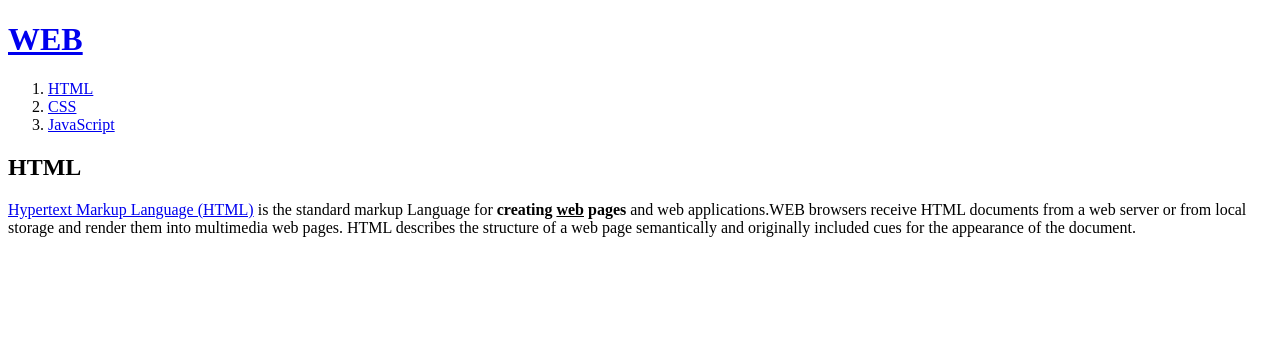
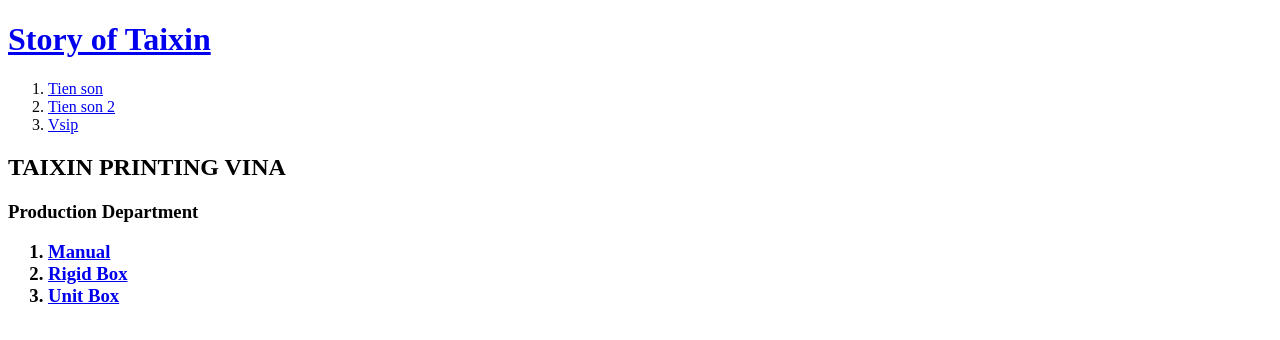
Before and after one commit to dasantea/web, a plain HTML site: page index.html in a window 1280 px wide. Drawn offline with Linux system fonts and the light colour scheme.

Commit message:
201222 change contents
History of TAIXIN

```diff
--- a/index.html
+++ b/index.html
@@ -1,21 +1,22 @@
 <!doctype html>
 <html>
 <head>
-  <title>WEB1 - html</title>
+  <title>dasantea - html</title>
   <meta charset="utf-8">
 </head>
 <body>
-  <h1><a href="index.html">WEB</a></h1>
+  <h1><a href="index.html">Story of Taixin</a></h1>
   <ol>
-    <li><a href="1.html">HTML</a></li>
-    <li><a href="2.html">CSS</a></li>
-    <li><a href="3.html">JavaScript</a></li>
+    <li><a href="1.html">Tien son</a></li>
+    <li><a href="2.html">Tien son 2</a></li>
+    <li><a href="3.html">Vsip</a></li>
   </ol>
-  <h2>HTML</h2>
-  <p><a href="https://www.w3.org/TR/html5/"
-    target="_blank" title="html5 speicification">
-Hypertext Markup Language (HTML)</a> is the standard markup Language
-for <strong>creating <u>web</u> pages</strong> and web applications.WEB
-browsers receive HTML documents from a web server or from local storage and render
-them into multimedia web pages. HTML describes the structure of a web page semantically
-and originally included cues for the appearance of the document.
+  <h2>TAIXIN PRINTING VINA</h2>
+  <h3>Production Department<h3>
+    <ol>
+      <li><a href="4.html">Manual</a></li>
+      <li><a href="5.html">Rigid Box</a></li>
+      <li><a href="6.html">Unit Box</a></li>
+    </ol>
+  <p>
+</body>
```
Also changed, not shown: 1.html (+12 -14 lines), 2.html (+11 -13 lines), 3.html (+11 -13 lines).
